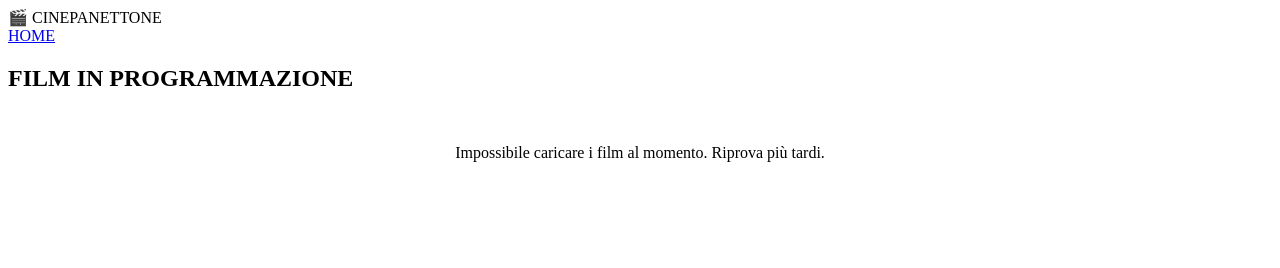
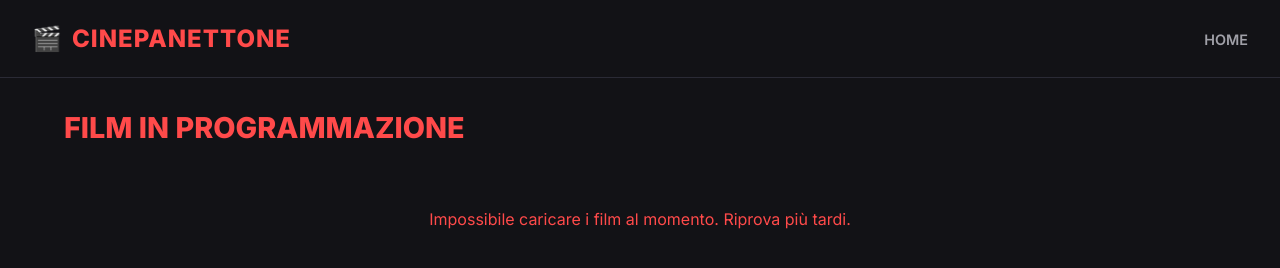
Before and after one commit to Danig505/sito-cinema-test, a website built with Vite: page index.html in a window 1280 px wide. Built offline with nearby package versions, Linux system fonts and the light colour scheme; no server answers.

Commit message:
updated UI

```diff
--- a/index.html
+++ b/index.html
@@ -7,6 +7,7 @@
     <link rel="preconnect" href="https://fonts.googleapis.com">
     <link rel="preconnect" href="https://fonts.gstatic.com" crossorigin>
     <link href="https://fonts.googleapis.com/css2?family=Inter:wght@400;600;700;800&display=swap" rel="stylesheet">
+    <link rel="stylesheet" href="/src/style.css">
   </head>
   <body>
     <header class="navbar">
--- a/src/style.css
+++ b/src/style.css
@@ -1,3 +1,80 @@
+:root {
+  --bg-color: #121216;
+  --card-bg: #1c1c24;
+  --primary-color: #ff4a4a;
+  --text-main: #ffffff;
+  --text-muted: #a0a0a8;
+  --font-family: 'Inter', sans-serif;
+}
+
+* {
+  box-sizing: border-box;
+  margin: 0;
+  padding: 0;
+}
+
+body {
+  background-color: var(--bg-color);
+  color: var(--text-main);
+  font-family: var(--font-family);
+  -webkit-font-smoothing: antialiased;
+}
+
+/* LAYOUT E NAVBAR */
+.container {
+  max-width: 1200px;
+  margin: 0 auto;
+  padding: 2rem 1.5rem;
+}
+
+.navbar {
+  display: flex;
+  justify-content: space-between;
+  align-items: center;
+  padding: 1.5rem 2rem;
+  background-color: var(--bg-color);
+  border-bottom: 1px solid #2a2a35;
+}
+
+.logo {
+  font-size: 1.5rem;
+  font-weight: 800;
+  display: flex;
+  align-items: center;
+  gap: 10px;
+}
+
+.brand-name {
+  color: var(--primary-color);
+  letter-spacing: 1px;
+}
+
+.nav-link {
+  color: var(--text-muted);
+  text-decoration: none;
+  font-weight: 600;
+  font-size: 0.9rem;
+  transition: color 0.3s ease;
+}
+
+.nav-link:hover {
+  color: var(--text-main);
+}
+
+.section-title {
+  color: var(--primary-color);
+  text-transform: uppercase;
+  font-size: 1.8rem;
+  margin-bottom: 2rem;
+  font-weight: 800;
+}
+
+.grid {
+  display: grid;
+  grid-template-columns: repeat(auto-fill, minmax(250px, 1fr));
+  gap: 2rem;
+}
+
 .movie-card {
   background-color: var(--card-bg);
   border-radius: 12px;
```
Also changed, not shown: dettaglio.html (+2 -2 lines).
